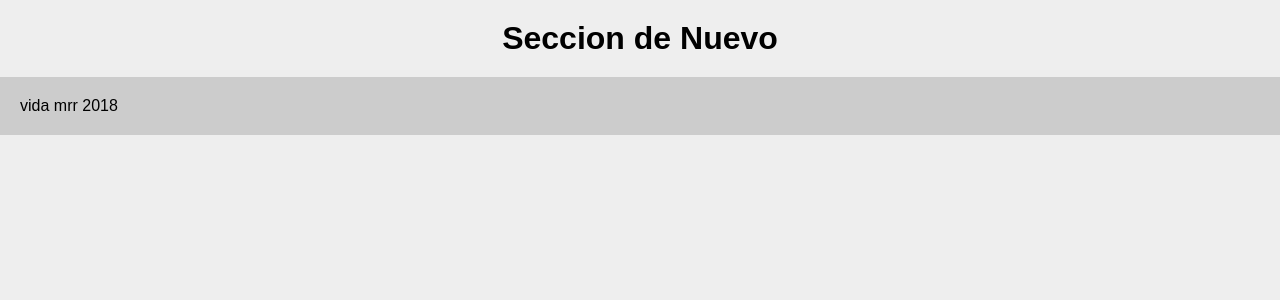
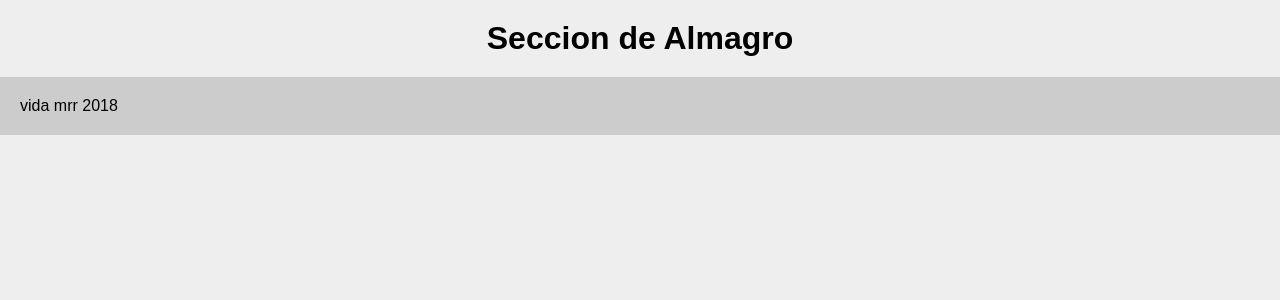
Before and after one commit to darvinnapoleon/JaenCutervo, a PHP site: page /SisGolosinas/nuevo in a window 1280 px wide. Shown: the part 38-338 px from the top of the page. Run offline with PHP 8.4, Linux system fonts and the light colour scheme.

Commit message:
modifique  nuevo

```diff
--- a/views/nuevo/index.php
+++ b/views/nuevo/index.php
@@ -7,7 +7,7 @@
     <body>
         <?php require 'views/header.php'; ?>
         <div id="main">
-            <h1 class="center"> Seccion de Nuevo</h1>
+            <h1 class="center"> Seccion de Almagro</h1>
         </div>
         <?php require 'views/footer.php'; ?>
 
```
